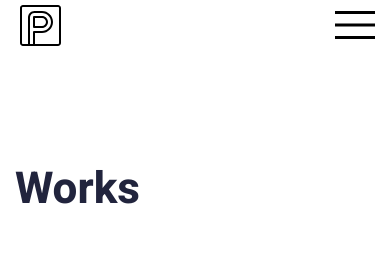
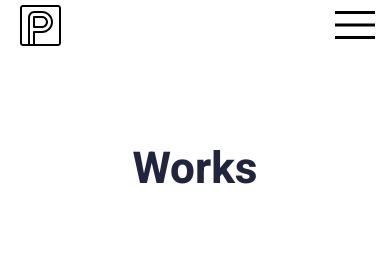
Before and after one commit to SochircaRoman/my-portfolio, a Vue app: page /works in a window 390 px wide. Shown: the top 255 px of the page. Built offline with nearby package versions, Linux system fonts and the light colour scheme.

Commit message:
Add media point to WorksView

```diff
--- a/src/components/UI/WorkCard.vue
+++ b/src/components/UI/WorkCard.vue
@@ -130,7 +130,7 @@ export default {
 
   .work__information-links {
     margin-left: 0px;
-    justify-content: flex-end;
+    justify-content: center;
   }
 }
 /* MEDIA END */
--- a/src/views/WorksView.vue
+++ b/src/views/WorksView.vue
@@ -77,11 +77,16 @@ export default {
   margin-bottom: 55px;
 }
 
-@media (min-width: 1024px) {
-  .about {
-    min-height: 100vh;
-    display: flex;
-    align-items: center;
+/* MEDIA START */
+@media screen and (max-width: 800px) {
+  .work {
+    padding-top: 120px;
+  }
+
+  .work__content-title {
+    text-align: center;
+    margin: 20px 0px 25px;
   }
 }
+/* MEDIA END */
 </style>
```
